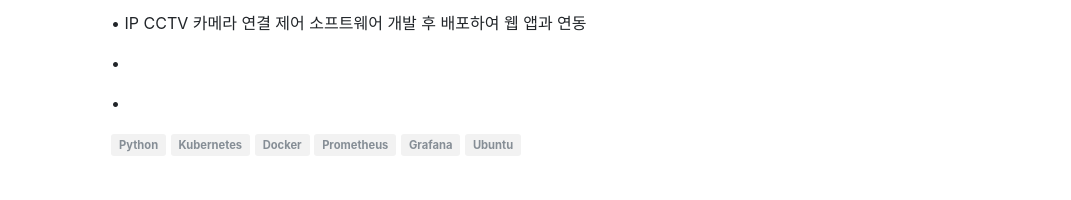
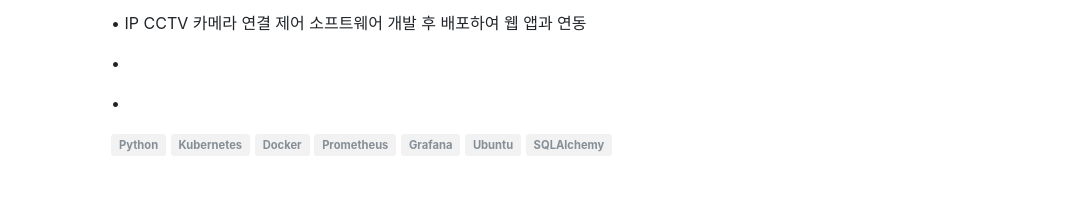
Before and after one commit to sehooh5/sehooh5.github.io, a website with bundled scripts: page index.html in a window 1280 px wide. Shown: the part 1540-1740 px from the top of the page, without its empty margins (209-1280 px from the left). Built offline with nearby package versions, Linux system fonts and the light colour scheme; a web font is replaced by a local one.

Commit message:
update experience

```diff
--- a/index.html
+++ b/index.html
@@ -141,6 +141,7 @@
             <span class="rounded-button" ><span>Prometheus</span></span>
             <span class="rounded-button" ><span>Grafana</span></span>
             <span class="rounded-button" ><span>Ubuntu</span></span>
+            <span class="rounded-button" ><span>SQLAlchemy</span></span>
           </div>
           <div class="resume-date text-md-right">
             <span class="text-primary">2021.01. - 12.</span>
```
